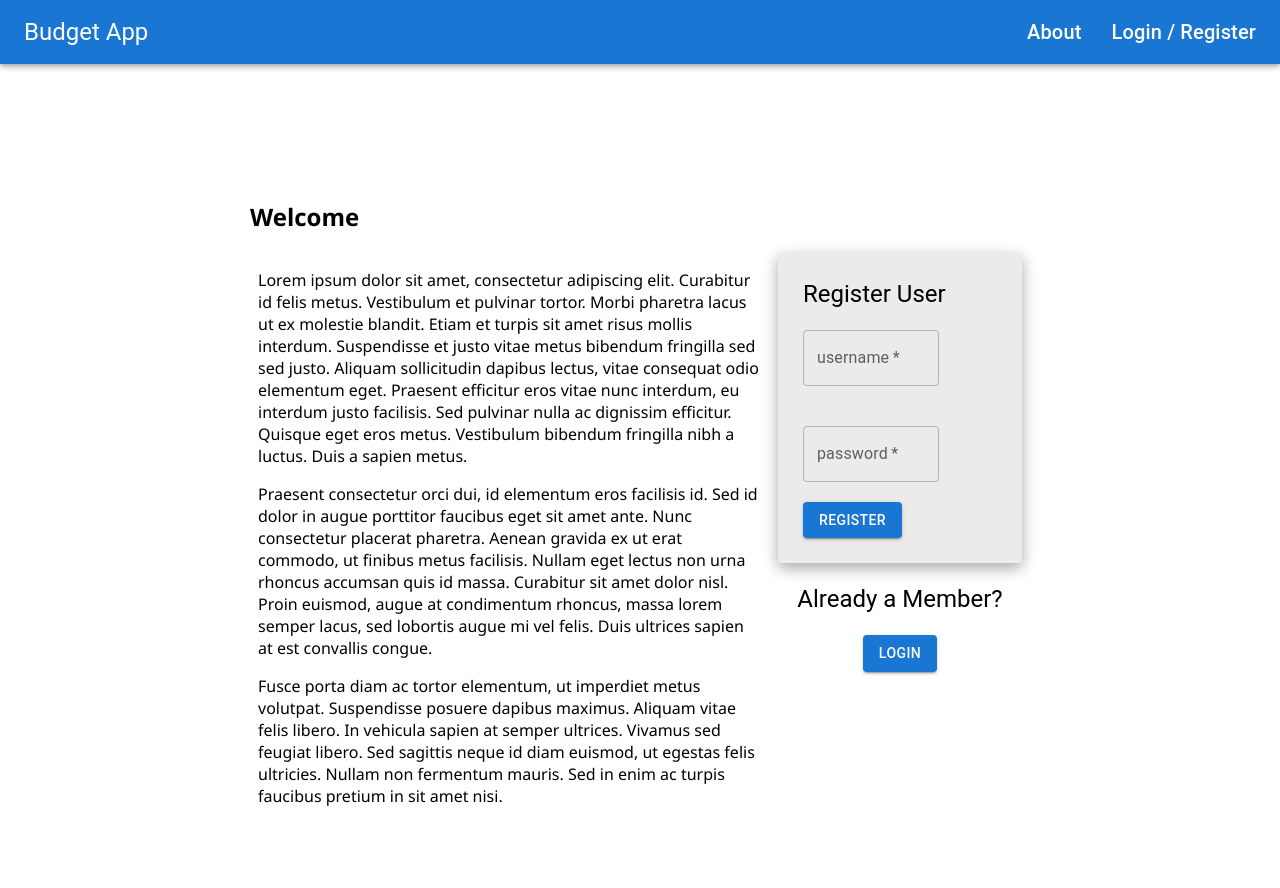
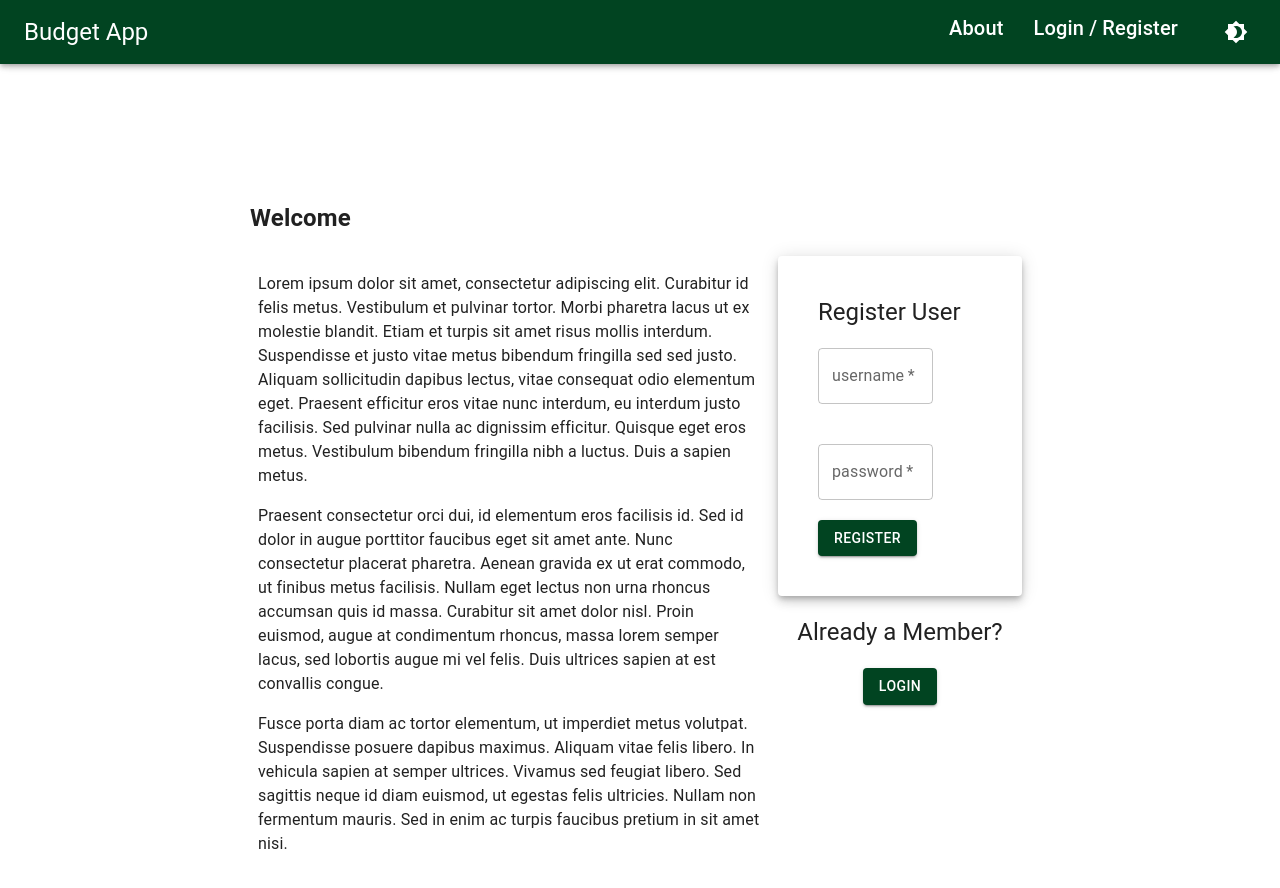
Before and after one commit to emmastout01/prime-solo-investigation, a React (Create React App) app: page /info#/home in a window 1280 px wide. Shown: the top 888 px of the page. Built offline with nearby package versions, Linux system fonts and the light colour scheme; no server answers.

Commit message:
Added theme and dark mode capability, changed login/register forms to use mui.

```diff
--- a/src/components/AddExpenseForm/AddExpenseForm.jsx
+++ b/src/components/AddExpenseForm/AddExpenseForm.jsx
@@ -28,7 +28,7 @@ const AddExpenseForm = ({ categories, groupId }) => {
 
   const dispatch = useDispatch();
 
-  const currentGroup = useSelector(store => store.currentGroup);
+  const currentGroup = useSelector((store) => store.currentGroup);
 
   const handleChange = (category) => {
     setNewExpense({
@@ -42,7 +42,7 @@ const AddExpenseForm = ({ categories, groupId }) => {
     if (newExpense.name && newExpense.categoryName && newExpense.amount) {
       let expensePayload = { ...newExpense, budgetId: groupId };
       dispatch({ type: "ADD_NEW_EXPENSE", payload: expensePayload });
-      dispatch({ type: "FETCH_ALL_GROUP_EXPENSES", payload: currentGroup.id })
+      dispatch({ type: "FETCH_ALL_GROUP_EXPENSES", payload: currentGroup.id });
       setNewExpense({ name: "", categoryName: "", amount: "" });
       setSuccessSnackOpen(true);
     } else {
@@ -114,19 +114,27 @@ const AddExpenseForm = ({ categories, groupId }) => {
 
         <Snackbar
           open={errorSnackOpen}
-        autoHideDuration={6000}
+          autoHideDuration={3000}
           onClose={handleClose}
         >
-        <Alert onClose={() => setErrorSnackOpen(false)} severity="error" sx={{ width: "100%" }}>
+          <Alert
+            onClose={() => setErrorSnackOpen(false)}
+            severity="error"
+            sx={{ width: "100%" }}
+          >
             Must provide category, name of expense and amount.
           </Alert>
         </Snackbar>
         <Snackbar
           open={successSnackOpen}
-        autoHideDuration={6000}
+          autoHideDuration={3000}
           onClose={handleClose}
         >
-        <Alert onClose={handleClose} severity="success" sx={{ width: "100%" }}>
+          <Alert
+            onClose={handleClose}
+            severity="success"
+            sx={{ width: "100%" }}
+          >
             Expense added!
           </Alert>
         </Snackbar>
--- a/src/components/App/App.jsx
+++ b/src/components/App/App.jsx
@@ -1,10 +1,12 @@
-import React, { useEffect } from "react";
+import React, { useEffect, useMemo } from "react";
 import {
   HashRouter as Router,
   Redirect,
   Route,
   Switch,
 } from "react-router-dom";
+
+import { Box, IconButton } from "@mui/material";
 
 import { useDispatch, useSelector } from "react-redux";
 
@@ -27,19 +29,85 @@ import GroupDashboard from "../GroupDashboard/GroupDashboard";
 import UserProfile from "../UserProfile/UserProfile";
 import AllExpensesPage from "../AllExpensesPage/AllExpensesPage";
 
+import { ThemeProvider, createTheme, useTheme } from "@mui/material/styles";
+import CssBaseline from "@mui/material/CssBaseline";
+
+import Brightness4Icon from "@mui/icons-material/Brightness4";
+import Brightness7Icon from "@mui/icons-material/Brightness7";
+
+const ColorModeContext = React.createContext({ toggleColorMode: () => {} });
+
+function Controller() {
+  const theme = useTheme();
+  const colorMode = React.useContext(ColorModeContext);
+  return (
+      <IconButton
+        sx={{ ml: 1 }}
+        onClick={colorMode.toggleColorMode}
+        color="inherit"
+      >
+        {theme.palette.mode === "dark" ? (
+          <Brightness7Icon />
+        ) : (
+          <Brightness4Icon />
+        )}
+      </IconButton>
+  );
+}
+
+// const theme = createTheme({
+//   palette: {
+//     mode: "light",
+//     primary: {
+//       main: "#014421",
+//     },
+//     secondary: {
+//       main: "#800000",
+//     },
+//   },
+// });
+
 function App() {
+  const [mode, setMode] = React.useState("light");
+  const colorMode = React.useMemo(
+    () => ({
+      toggleColorMode: () => {
+        setMode((prevMode) => (prevMode === "light" ? "dark" : "light"));
+      },
+    }),
+    []
+  );
   const dispatch = useDispatch();
 
   const user = useSelector((store) => store.user);
+
+  const theme = React.useMemo(
+    () =>
+      createTheme({
+        palette: {
+          mode,
+          primary: {
+            main: "#014421",
+          },
+          secondary: {
+            main: "#800000",
+          },
+        },
+      }),
+    [mode]
+  );
 
   useEffect(() => {
     dispatch({ type: "FETCH_USER" });
   }, [dispatch]);
 
   return (
+    <ColorModeContext.Provider value={colorMode}>
+      <ThemeProvider theme={theme}>
+        <CssBaseline />
         <Router>
           <div>
-        {user.id ? <></> : <Nav />}
+            {user.id ? <></> : <Nav darkModeController={<Controller />}  />}
             <Switch>
               {/* Visiting localhost:3000 will redirect to localhost:3000/home */}
               <Redirect exact from="/" to="/home" />
@@ -50,7 +118,11 @@ function App() {
                 exact
                 path="/about"
               >
-            {user.id ? <SideBar component={<AboutPage />} /> : <AboutPage />}
+                {user.id ? (
+                  <SideBar darkModeController={<Controller />}  component={<AboutPage />} />
+                ) : (
+                  <AboutPage />
+                )}
               </Route>
 
               {/* For protected routes, the view could show one of several things on the same route.
@@ -62,7 +134,7 @@ function App() {
                 exact
                 path="/user"
               >
-            <SideBar component={<UserPage />} />
+                <SideBar darkModeController={<Controller />} component={<UserPage />} />
               </ProtectedRoute>
 
               <ProtectedRoute
@@ -70,23 +142,23 @@ function App() {
                 exact
                 path="/info"
               >
-            <SideBar component={<InfoPage />} />
+                <SideBar darkModeController={<Controller />} component={<InfoPage />} />
               </ProtectedRoute>
 
               <ProtectedRoute exact path="/newGroup">
-            <SideBar component={<NewGroupPage />} />
+                <SideBar darkModeController={<Controller />} component={<NewGroupPage />} />
               </ProtectedRoute>
 
-          <ProtectedRoute exact path='/groupDashboard/:id'>
-            <SideBar component={<GroupDashboard />} />
+              <ProtectedRoute exact path="/groupDashboard/:id">
+                <SideBar darkModeController={<Controller />} component={<GroupDashboard />} />
               </ProtectedRoute>
 
-          <ProtectedRoute exact path='/profile'>
-            <SideBar component={<UserProfile />} />
+              <ProtectedRoute exact path="/profile">
+                <SideBar darkModeController={<Controller />} component={<UserProfile />} />
               </ProtectedRoute>
 
-          <ProtectedRoute exact path='/allExpenses/:id'>
-            <SideBar component={<AllExpensesPage />} />
+              <ProtectedRoute exact path="/allExpenses/:id">
+                <SideBar darkModeController={<Controller />} component={<AllExpensesPage />} />
               </ProtectedRoute>
 
               <Route exact path="/login">
@@ -130,6 +202,8 @@ function App() {
             <Footer />
           </div>
         </Router>
+      </ThemeProvider>
+    </ColorModeContext.Provider>
   );
 }
 
--- a/src/components/LoginForm/LoginForm.jsx
+++ b/src/components/LoginForm/LoginForm.jsx
@@ -1,7 +1,7 @@
 import React, { useState } from "react";
 import { useDispatch } from "react-redux";
 import { useSelector } from "react-redux";
-import { Button, TextField, Typography } from "@mui/material";
+import { Button, TextField, Typography, Paper, Stack } from "@mui/material";
 
 function LoginForm() {
   const [username, setUsername] = useState("");
@@ -26,8 +26,10 @@ function LoginForm() {
   }; // end login
 
   return (
-    <form className="formPanel" onSubmit={login}>
-      <Typography variant="h4" sx={{marginBottom: "20px" }}>
+    <Stack direction="row" justifyContent="center">
+      <Paper sx={{padding: "60px", marginBottom: "20px"}} elevation={6} >
+        <form onSubmit={login}>
+          <Typography variant="h4" sx={{ marginBottom: "20px" }}>
             Login
           </Typography>
           {errors.loginMessage && (
@@ -65,6 +67,8 @@ function LoginForm() {
             </div>
           </div>
         </form>
+      </Paper>
+    </Stack>
   );
 }
 
--- a/src/components/Nav/Nav.jsx
+++ b/src/components/Nav/Nav.jsx
@@ -4,7 +4,7 @@ import "./Nav.css";
 import { useSelector } from "react-redux";
 import { AppBar, Toolbar, Typography, Stack } from "@mui/material";
 
-function Nav() {
+function Nav({ darkModeController }) {
   const user = useSelector((store) => store.user);
 
   return (
@@ -55,6 +55,7 @@ function Nav() {
               Login / Register
             </Typography>
           </Link>
+          {darkModeController}
         </Stack>
       </Toolbar>
     </AppBar>
--- a/src/components/RegisterForm/RegisterForm.jsx
+++ b/src/components/RegisterForm/RegisterForm.jsx
@@ -1,6 +1,6 @@
 import React, { useState } from "react";
 import { useDispatch, useSelector } from "react-redux";
-import { Button, TextField, Stack, Typography } from "@mui/material";
+import { Button, TextField, Stack, Typography, Paper } from "@mui/material";
 
 function RegisterForm() {
   const [username, setUsername] = useState("");
@@ -21,16 +21,21 @@ function RegisterForm() {
   }; // end registerUser
 
   return (
-    <form className="formPanel" onSubmit={registerUser}>
-      <Typography variant="h5">
-        Register User
-      </Typography>
+    <Stack direction="row" justifyContent="center" alignItems="center">
+      <Paper elevation={6} sx={{padding: "40px", marginBottom: "20px"}} >
+        <form onSubmit={registerUser}>
+          <Typography variant="h5">Register User</Typography>
           {errors.registrationMessage && (
             <h3 className="alert" role="alert">
               {errors.registrationMessage}
             </h3>
           )}
-      <Stack direction="column" gap="40px" width="70%" sx={{margin: "20px 0px"}}>
+          <Stack
+            direction="column"
+            gap="40px"
+            width="70%"
+            sx={{ margin: "20px 0px" }}
+          >
             <TextField
               type="text"
               name="username"
@@ -58,6 +63,8 @@ function RegisterForm() {
             Register
           </Button>
         </form>
+      </Paper>
+    </Stack>
   );
 }
 
--- a/src/components/SideBar/SideBar.jsx
+++ b/src/components/SideBar/SideBar.jsx
@@ -1,6 +1,6 @@
 import * as React from "react";
 import { styled, useTheme } from "@mui/material/styles";
-import { Box, Button } from "@mui/material";
+import { Box, Button, Stack } from "@mui/material";
 import Drawer from "@mui/material/Drawer";
 import CssBaseline from "@mui/material/CssBaseline";
 import MuiAppBar from "@mui/material/AppBar";
@@ -70,7 +70,7 @@ const DrawerHeader = styled("div")(({ theme }) => ({
   justifyContent: "flex-end",
 }));
 
-const SideBar = ( { component }) => {
+const SideBar = ({ component, darkModeController }) => {
   const theme = useTheme();
   const [open, setOpen] = React.useState(true);
   const user = useSelector((store) => store.user);
@@ -100,14 +100,14 @@ const SideBar = ( { component }) => {
           >
             <MenuIcon />
           </IconButton>
-
-          <div className="links">
+          <Stack direction="row" width="100%" justifyContent="space-between" alignItems="center">
             <Link to="/home" style={{ textDecoration: "none", color: "white" }}>
               <Typography variant="h5" noWrap component="div">
                 Budget App
               </Typography>
             </Link>
-          </div>
+            {darkModeController}
+          </Stack>
         </Toolbar>
       </AppBar>
       <Drawer
```
Lines whose indentation alone changed are shown as unchanged.
